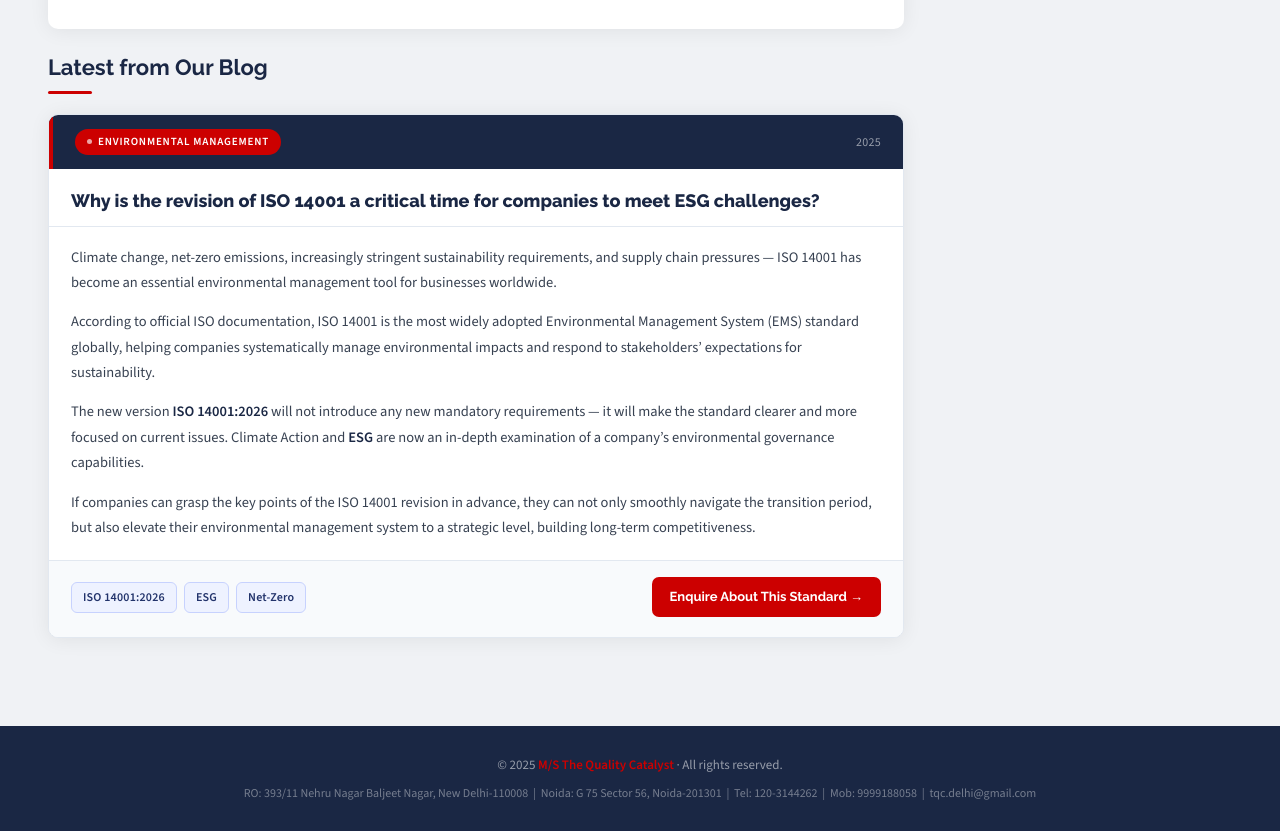
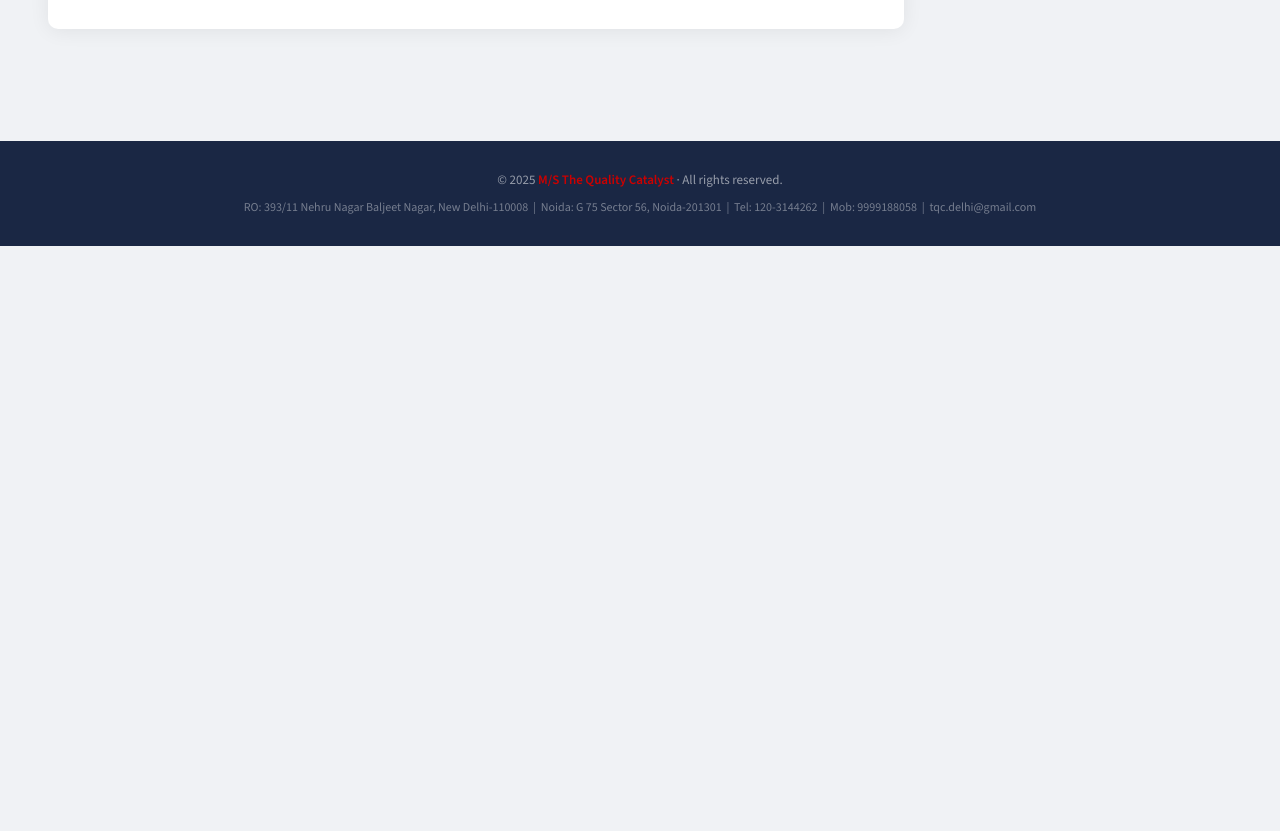
Before and after one commit to ravi78274/THE-QUALITY-CATALYST.github.io, a website: page index.html in a window 1280 px wide. Shown: the part 2030-2861 px from the top of the page. After the commit the page ends 2276 px from the top, so only its background shows below. Drawn offline with nearby package versions, Linux system fonts and the light colour scheme.

Commit message:
Fresh upload

```diff
--- a/index.html
+++ b/index.html
@@ -202,33 +202,6 @@
       </div>
     </div>
 
-    <!-- BLOG SECTION -->
-    <section id="blog">
-      <h2 class="section-title">Latest from Our Blog</h2>
-
-      <article class="blog-card">
-        <div class="blog-card-header">
-          <span class="blog-tag">Environmental Management</span>
-          <span class="blog-date">2025</span>
-        </div>
-        <h3 class="blog-title">Why is the revision of ISO 14001 a critical time for companies to meet ESG challenges?</h3>
-        <div class="blog-body">
-          <p>Climate change, net-zero emissions, increasingly stringent sustainability requirements, and supply chain pressures — ISO 14001 has become an essential environmental management tool for businesses worldwide.</p>
-          <p>According to official ISO documentation, ISO 14001 is the most widely adopted Environmental Management System (EMS) standard globally, helping companies systematically manage environmental impacts and respond to stakeholders&#x2019; expectations for sustainability.</p>
-          <p>The new version <strong>ISO 14001:2026</strong> will not introduce any new mandatory requirements &#x2014; it will make the standard clearer and more focused on current issues. Climate Action and <strong>ESG</strong> are now an in-depth examination of a company&#x2019;s environmental governance capabilities.</p>
-          <p>If companies can grasp the key points of the ISO 14001 revision in advance, they can not only smoothly navigate the transition period, but also elevate their environmental management system to a strategic level, building long-term competitiveness.</p>
-        </div>
-        <div class="blog-card-footer">
-          <div class="blog-tags">
-            <span class="blog-iso-badge">ISO 14001:2026</span>
-            <span class="blog-iso-badge">ESG</span>
-            <span class="blog-iso-badge">Net-Zero</span>
-          </div>
-          <a href="contact.html" class="blog-read-more">Enquire About This Standard &#x2192;</a>
-        </div>
-      </article>
-    </section>
-
   </main>
 
   <!-- SIDEBAR -->
```
Also changed, not shown: blog.html (+1 -1 lines).
